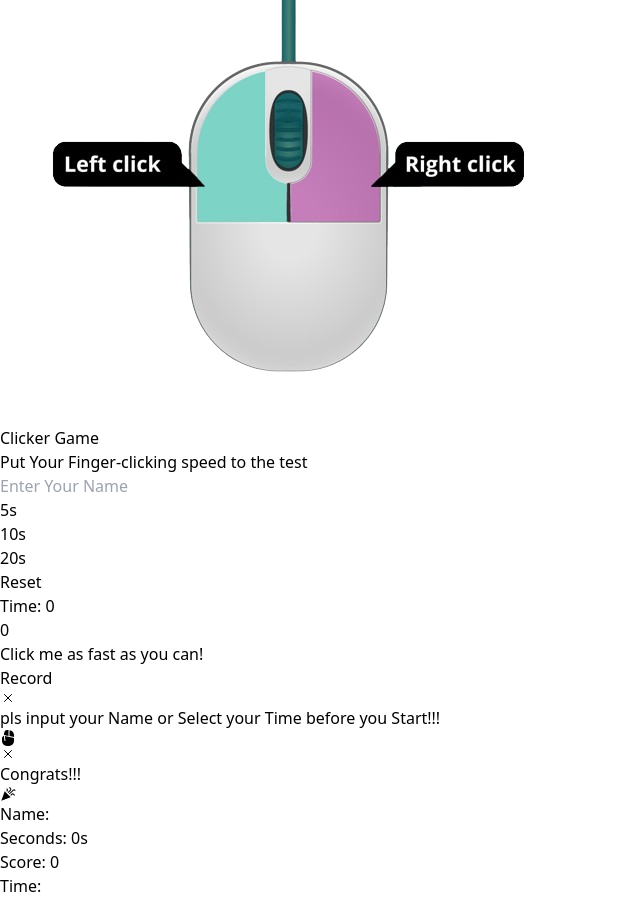
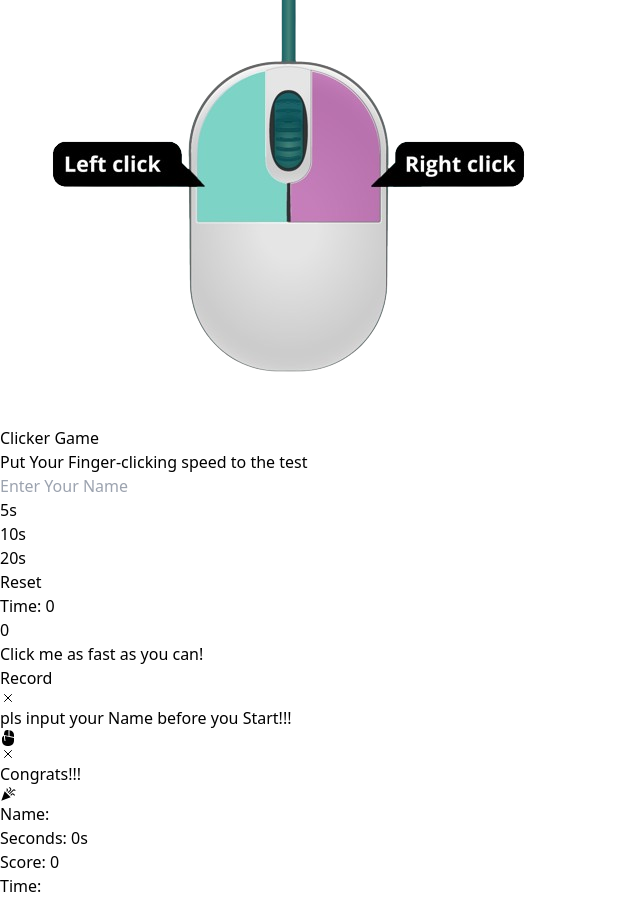
Before and after one commit to radz22/Clicker-Game, a React (Vite) app: page / in a window 1280 px wide. Shown: the whole page, without its empty margins (0-640 px from the left). Built offline with nearby package versions, Linux system fonts and the light colour scheme.

Commit message:
chamge text

```diff
--- a/src/components/ClickerPage.tsx
+++ b/src/components/ClickerPage.tsx
@@ -97,11 +97,10 @@ const ClickerPage = () => {
     function handleCLickAdd (){
 
 
-           if(count == 0){
-            setDisplayAlertUser(true)
-           }else{
+           if(count > 0){
             setClick((prev) => prev + 1)
-           }
+
+            }
 
 if(user == ""){
     setClick(0)
@@ -270,7 +269,7 @@ console.log(click)
 <div>
 <h1 className='text-slate-300	 text-xl	font-semibold font-serif
 
-	'>pls input your Name or Select your Time before you Start!!! </h1>
+	'>pls input your Name before you Start!!! </h1>
 
 </div>
 <div>
```
